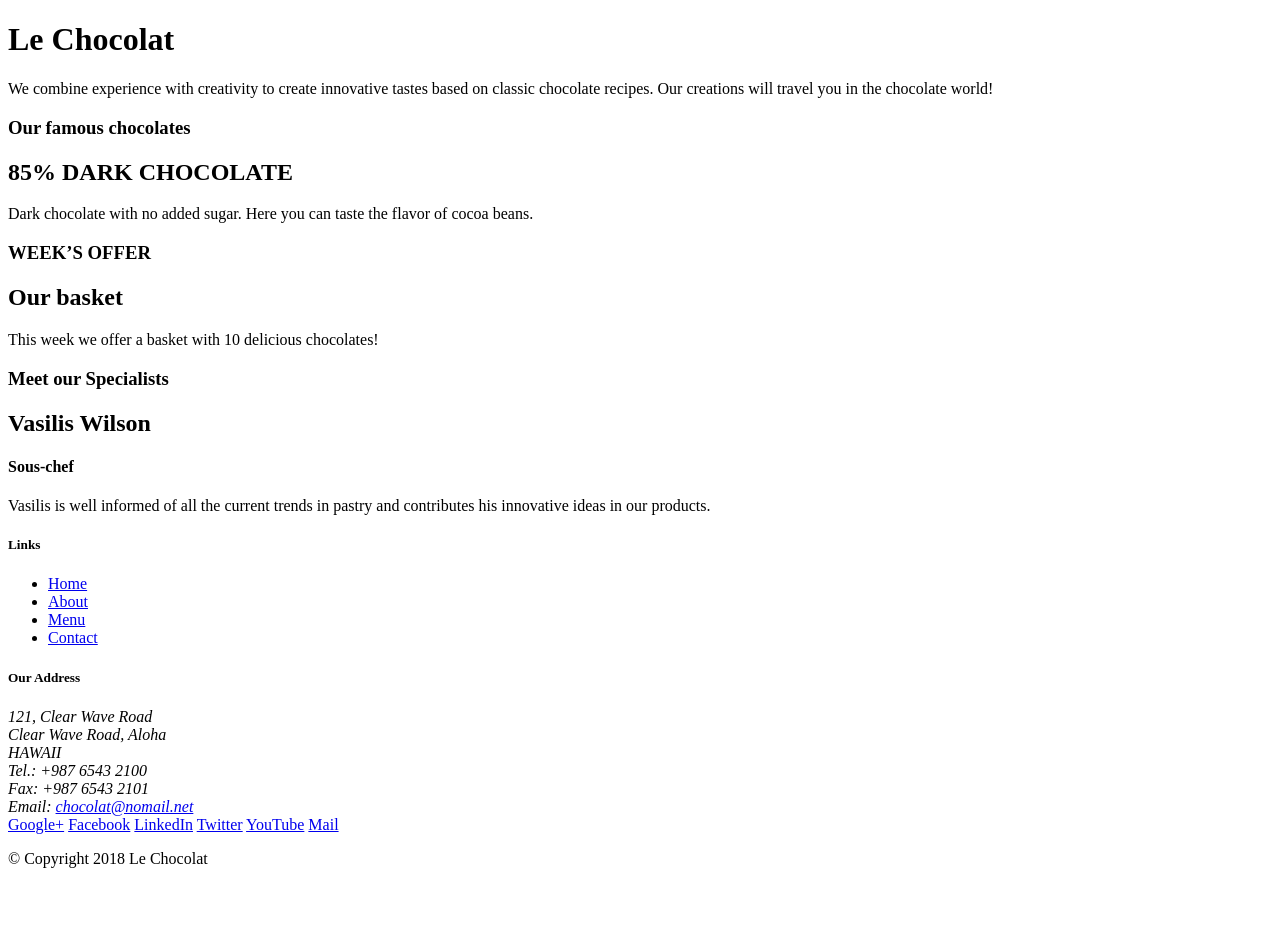
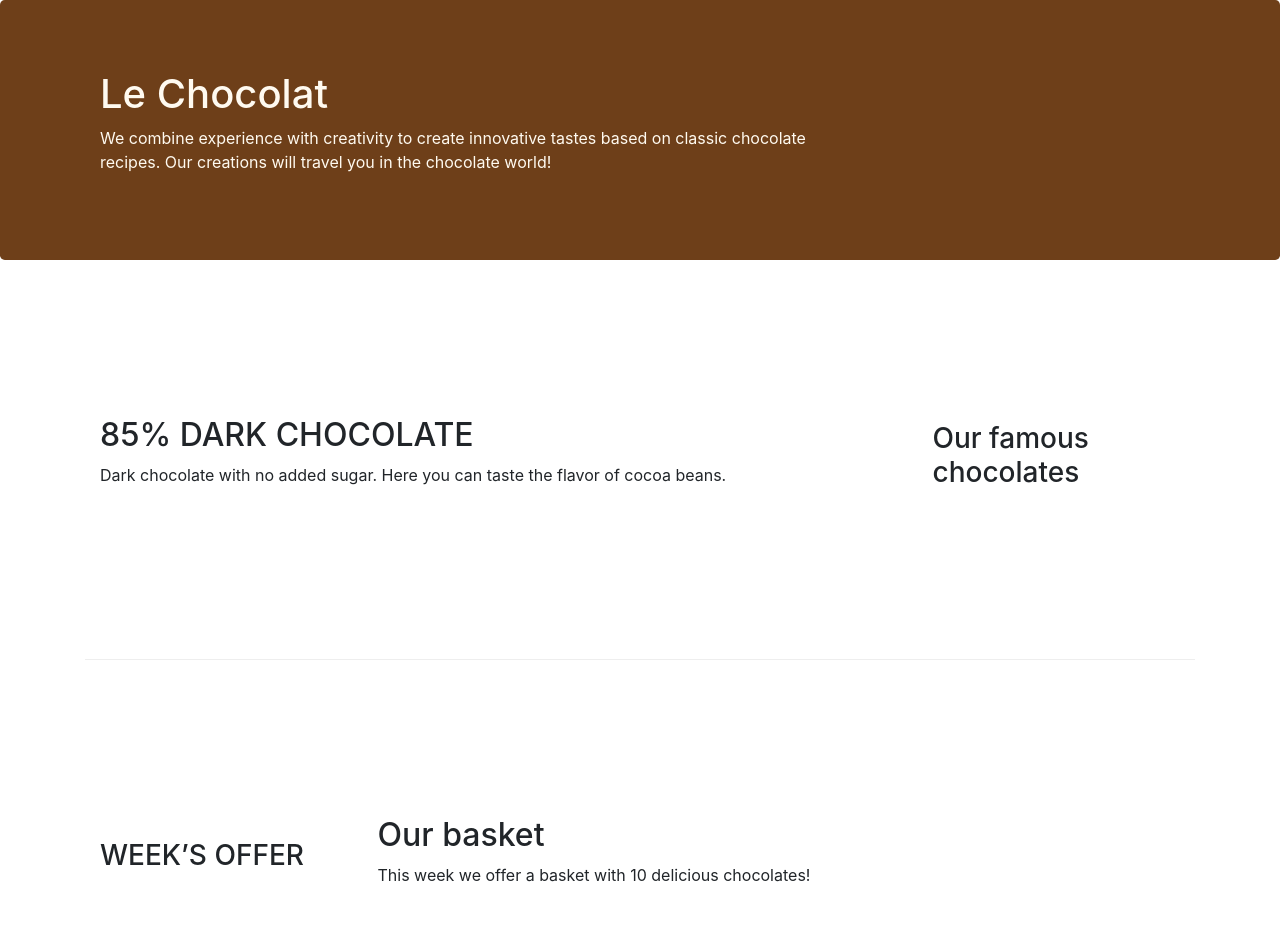
Before and after one commit to ammar990/lechocolat, a website: page index.html in a window 1280 px wide. Shown: the top 952 px of the page. Before the commit the page ends 884 px from the top, so only its background shows below. Drawn offline with nearby package versions, Linux system fonts and the light colour scheme.

Commit message:
Bootstrap Grid Part 2

```diff
--- /dev/null
+++ b/css/styles.css
@@ -0,0 +1,26 @@
+.jumbotron {
+    padding:70px 30px 70px 30px;
+    margin:0px auto;
+    background: #6E3F19;
+    color:floralwhite;
+}
+address{
+    font-size:80%;
+    margin:0px;
+    color:#0f0f0f;
+}
+.row-header{
+    margin:0px auto;
+    padding:0px;
+}
+.row-content {
+    margin:0px auto;
+    padding: 50px 0px 50px 0px;
+    border-bottom: 1px ridge;
+    min-height:400px;
+}
+.footer{
+    background-color: #dbb08d;
+    margin:0px auto;
+    padding: 20px 0px 20px 0px;
+}
--- a/index.html
+++ b/index.html
@@ -3,70 +3,82 @@
 
 <head>
     <title>Le Chocolat</title>
+    <!-- Required meta tags always come first -->
+    <meta charset="utf-8">
+    <meta name="viewport" content="width=device-width, initial-scale=1, shrink-to-fit=no">
+    <meta http-equiv="x-ua-compatible" content="ie=edge">
+    <!-- Bootstrap CSS -->
+    <link rel="stylesheet" href="node_modules/bootstrap/dist/css/bootstrap.min.css">
+    <link rel="stylesheet" href="css/styles.css">
 </head>
 
 <body>
 
-    <header>
-        <div>
-            <div>
-                <div>
+    <header class="jumbotron">
+        <div class="container">
+            <div class="row row-header">
+                <div class="col-12 col-sm-8">
                     <h1>Le Chocolat</h1>
-                    <p>We combine experience with creativity to create innovative tastes based on classic chocolate recipes. Our creations will travel you in the chocolate world!</p>
+                    <p>We combine experience with creativity to create innovative tastes based on classic chocolate
+                        recipes. Our creations will travel you in the chocolate world!</p>
                 </div>
-                <div>
+                <div class="col col-sm">
+                    <!-- <p>
+                        test
+                    </p> -->
                 </div>
             </div>
         </div>
     </header>
 
-    <div>
-        <div>
-            <div>
+    <div class="container">
+        <div class="row flex-row-reverse row-content align-items-center">
+            <div class="col-sm-4 col-md-3">
                 <h3>Our famous chocolates</h3>
             </div>
-            <div>
+            <div class="col-sm col-md">
                 <h2>85% DARK CHOCOLATE</h2>
                 <p>Dark chocolate with no added sugar. Here you can taste the flavor of cocoa beans.</p>
             </div>
         </div>
 
 
-        <div>
-            <div>
+        <div class="row row-content align-items-center">
+            <div class="col-sm-4 col-md-3">
                 <h3>WEEK’S OFFER</h3>
             </div>
-            <div>
+            <div class="col-sm col-md">
                 <h2>Our basket</h2>
                 <p>This week we offer a basket with 10 delicious chocolates! </p>
             </div>
         </div>
 
-        <div>
-            <div>
-                <h3>Meet our  Specialists</h3>
+        <div class="row flex-row-reverse row-content align-items-center">
+            <div class="col-sm-4 col-md-3">
+                <h3>Meet our Specialists</h3>
             </div>
-            <div>
+            <div class="col-sm col-md">
                 <h2>Vasilis Wilson </h2>
                 <h4>Sous-chef</h4>
-                <p>Vasilis is well informed of all the current trends in pastry and contributes his innovative ideas in our products.</p>
+                <p>Vasilis is well informed of all the current trends in pastry and contributes his innovative ideas in
+                    our products.</p>
             </div>
         </div>
     </div>
 
-    <footer>
-        <div>
-            <div>
-                <div>
+    <footer class="footer">
+        <div class="container">
+            <div class="row">
+                <div class="col-5 offset-sm-1 col-sm-2">
                     <h5>Links</h5>
-                    <ul>
+                    <ul class="list-unstyled">
                         <li><a href="#">Home</a></li>
                         <li><a href="#">About</a></li>
                         <li><a href="#">Menu</a></li>
                         <li><a href="#">Contact</a></li>
                     </ul>
                 </div>
-                <div>
+                <div class="col-6 col-sm-5">
                     <h5>Our Address</h5>
                     <address>
                         121, Clear Wave Road<br>
@@ -75,10 +87,10 @@
                         Tel.: +987 6543 2100<br>
                         Fax: +987 6543 2101<br>
                         Email: <a href="mailto:chocolat@nomail.net">chocolat@nomail.net</a>
-		           </address>
+                    </address>
                 </div>
-                <div>
-                    <div>
+                <div class="col col-sm-4 align-self-center">
+                    <div style="text-align:center">
                         <a href="http://google.com/+">Google+</a>
                         <a href="http://www.facebook.com/profile.php?id=">Facebook</a>
                         <a href="http://www.linkedin.com/in/">LinkedIn</a>
@@ -87,15 +99,21 @@
                         <a href="mailto:">Mail</a>
                     </div>
                 </div>
-           </div>
-           <div>
-                <div>
+            </div>
+            <div class="row justify-content-center">
+                <div class="col-auto">
                     <p> &copy; Copyright 2018 Le Chocolat</p>
                 </div>
-           </div>
+            </div>
         </div>
     </footer>
 
+
+    <!-- jQuery first, then Tether, then Bootstrap JS. -->
+    <script src="node_modules/jquery/dist/jquery.min.js"></script>
+    <script src="node_modules/tether/dist/js/tether.min.js"></script>
+    <script src="node_modules/popper.js/dist/umd/popper.min.js"></script>
+    <script src="node_modules/bootstrap/dist/js/bootstrap.min.js"></script>
 </body>
 
 </html>
```
Also changed, not shown: package.json (+7 -1 lines).
